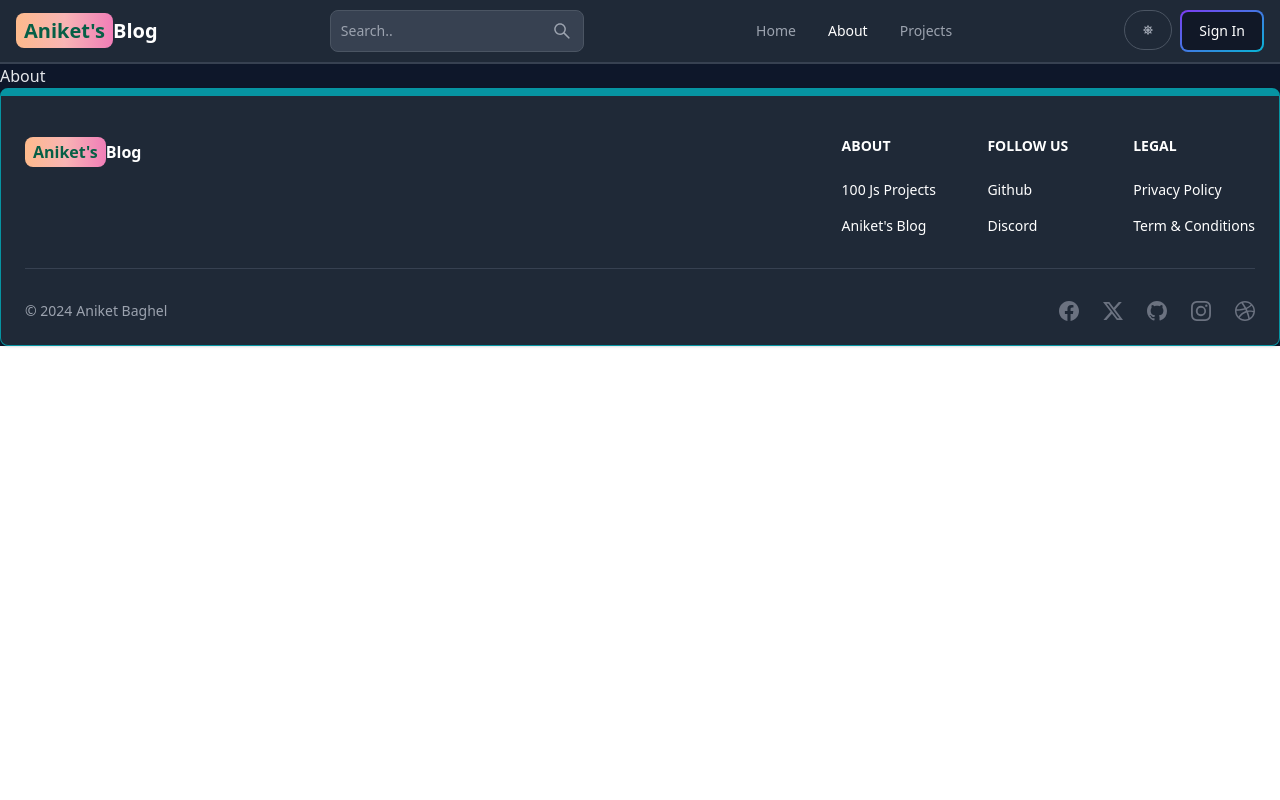
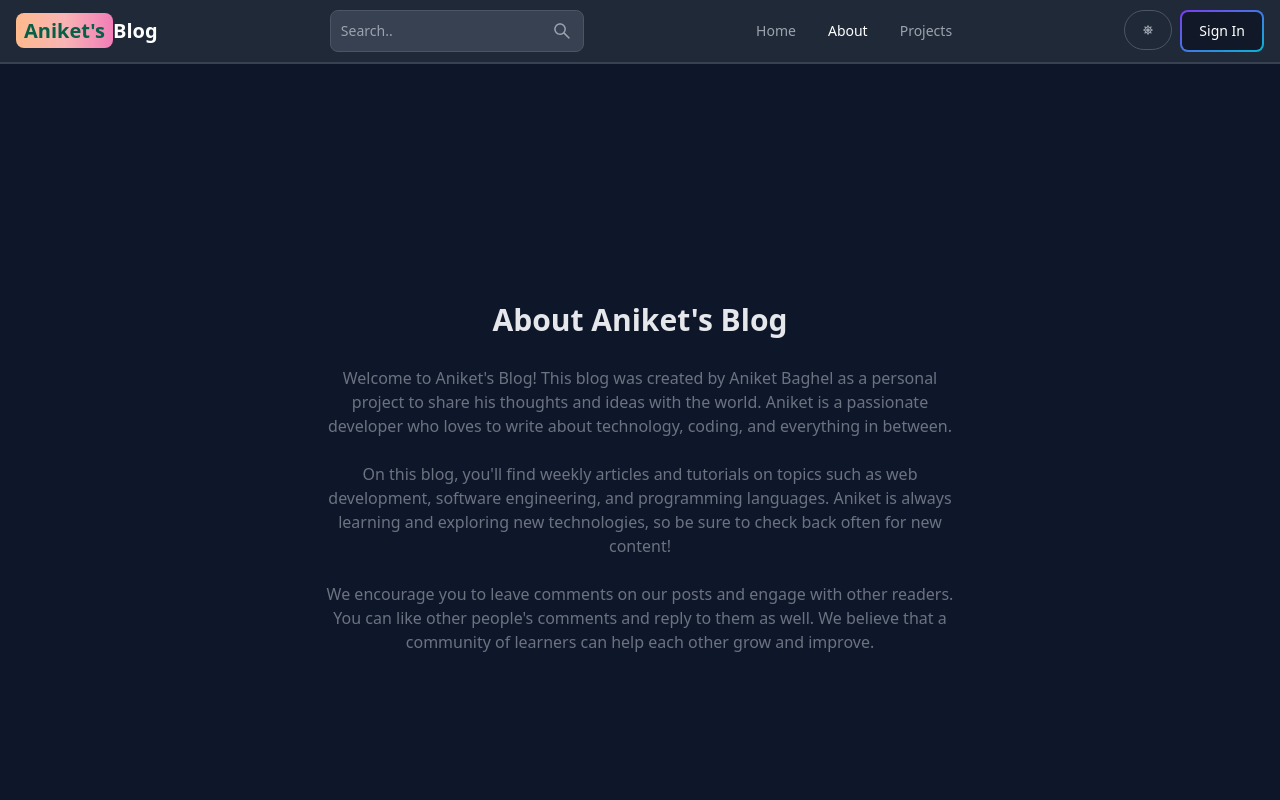
Before and after one commit to Bamof25th/BlogApp, a React (Vite) app in the folder client/: page /about in a window 1280 px wide. Shown: the top 800 px of the page. Built offline with nearby package versions, Linux system fonts and the light colour scheme; no server answers.

Commit message:
coplete about and projects pages

```diff
--- a/client/src/pages/About.jsx
+++ b/client/src/pages/About.jsx
@@ -1,9 +1,33 @@
-import React from 'react'
-
 const About = () => {
   return (
-    <div>About</div>
-  )
-}
+    <div className="min-h-screen flex items-center justify-center">
+      <div className="max-w-2xl mx-auto p-3 text-center">
+        <div className="">
+          <h1 className="text-3xl  font-semibold text-center my-7"> About {"Aniket's"} Blog</h1>
+        </div>
+        <div className="text-md text-gray-500 flex flex-col gap-6">
+          <p className="">
+            Welcome to {"Aniket's"} Blog! This blog was created by Aniket Baghel
+            as a personal project to share his thoughts and ideas with the
+            world. Aniket is a passionate developer who loves to write about
+            technology, coding, and everything in between.
+          </p>
+          <p className="">
+            On this blog,{" you'll"} find weekly articles and tutorials on
+            topics such as web development, software engineering, and
+            programming languages. Aniket is always learning and exploring new
+            technologies, so be sure to check back often for new content!
+          </p>
+          <p className="">
+            We encourage you to leave comments on our posts and engage with
+            other readers. You can like other{" people's"} comments and reply to
+            them as well. We believe that a community of learners can help each
+            other grow and improve.
+          </p>
+        </div>
+      </div>
+    </div>
+  );
+};
 
-export default About
+export default About;
--- a/client/src/pages/Projects.jsx
+++ b/client/src/pages/Projects.jsx
@@ -1,13 +1,17 @@
-import React from 'react'
+import React from "react";
+import CallToAction from "./../components/CallToAction";
 
 const Projects = () => {
   return (
-    <div>
-    <h1 className="">
-    Projects
-    </h1>
+    <div className="min-h-screen max-w-2xl mx-auto flex justify-center items-center flex-col gap-6 p-3">
+      <h1 className="text-3xl font-semibold ">Projects</h1>
+      <p className="text-md text-gray-500">
+        Build fun and engaging projects while learning HTML, CSS, and
+        JavaScript!
+      </p>
+      <CallToAction />
     </div>
-  )
-}
+  );
+};
 
-export default Projects
+export default Projects;
```
